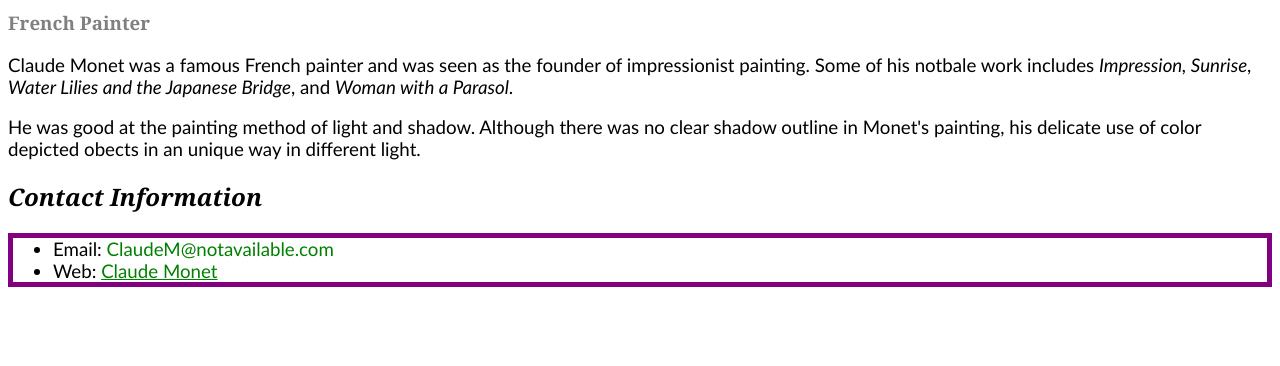
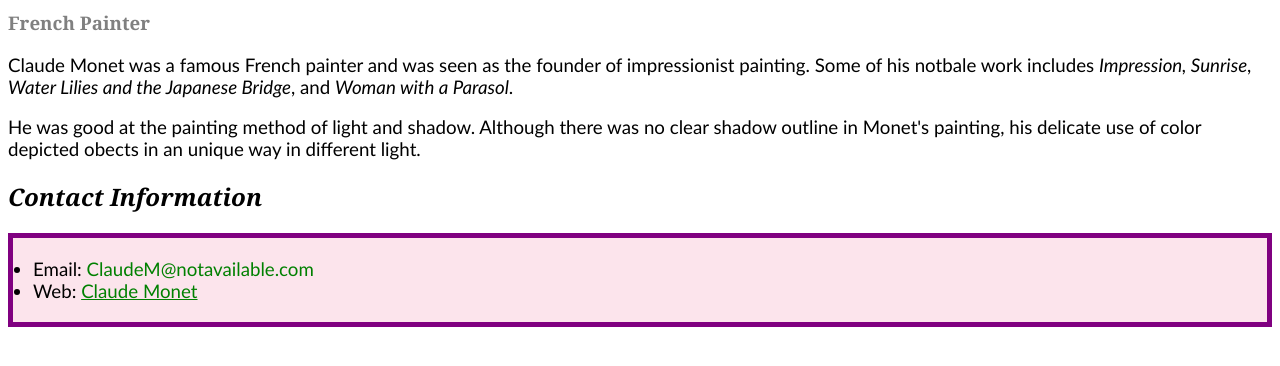
Before and after one commit to claireeeeey/biography, a plain HTML site: page index.html in a window 1280 px wide. Shown: the part 86-452 px from the top of the page. Drawn offline with Linux system fonts and the light colour scheme.

Commit message:
Update index.html

```diff
--- a/index.html
+++ b/index.html
@@ -25,6 +25,11 @@
       color:black;
       font-size: 1.17em;
       border:5px solid purple;
+      background-color: #FCE4EC;
+      padding-top: 20px;
+      padding-right: 20px;
+      padding-bottom: 20px;
+      padding-left: 20px;
     }
     </style>
  </head>
```
